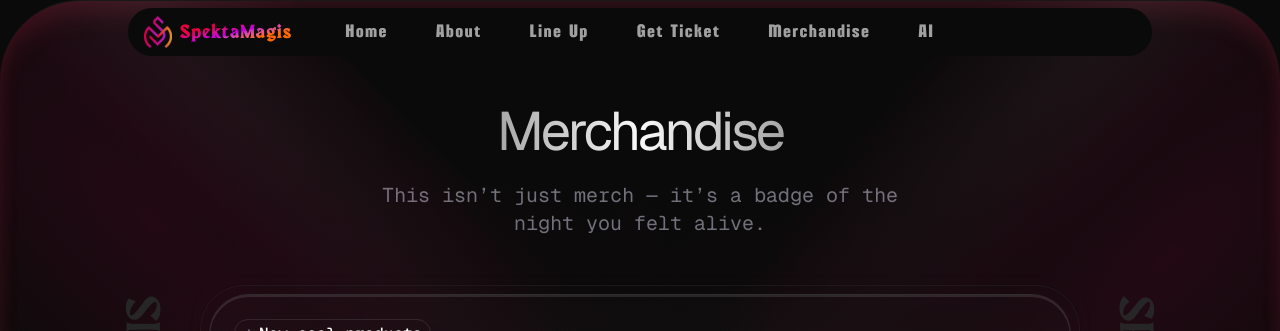
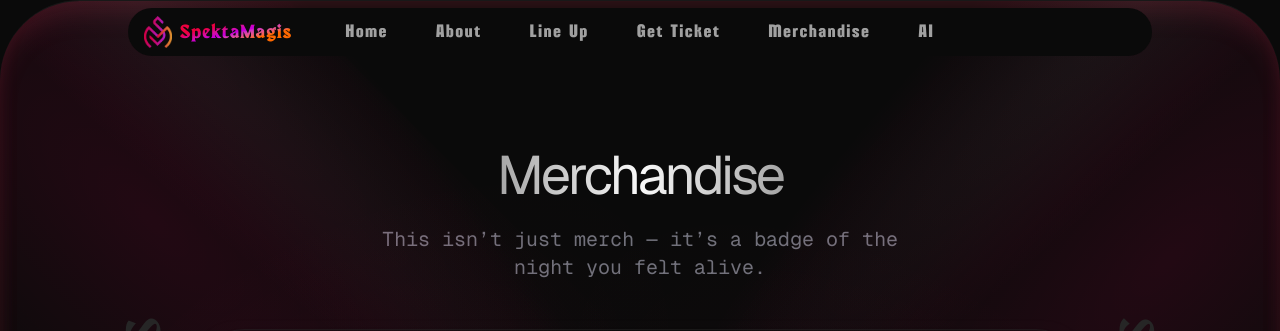
Before and after one commit to alfieqashwa/spekta-magis, a Next.js app: page /merchandise in a window 1280 px wide. Shown: the top 331 px of the page. Built offline with nearby package versions, Linux system fonts and the light colour scheme.

Commit message:
style: modified padding all head titles

```diff
--- a/components/compro.tsx
+++ b/components/compro.tsx
@@ -25,11 +25,11 @@ export function Compro({ compro }: { compro: { src: string; alt: string }[] }) {
           initial={{ opacity: 0, y: 50 }}
           animate={isInView ? { opacity: 1, y: 0 } : { opacity: 0, y: 50 }}
           transition={{ duration: 0.5, delay: 0 }}
-          className="mx-auto max-w-[540px]"
+          className="mx-auto max-w-[540px] pt-8 md:pt-16"
         >
           <h2
             className={cn(
-              "from-muted-foreground/55 via-foreground to-muted-foreground/55 mt-5 bg-gradient-to-r bg-clip-text text-center text-4xl font-semibold tracking-tighter text-transparent md:text-[54px] md:leading-[60px]",
+              "from-muted-foreground/55 via-foreground to-muted-foreground/55 bg-gradient-to-r bg-clip-text text-center text-4xl font-semibold tracking-tighter text-transparent md:text-[54px] md:leading-[60px]",
               space.className,
             )}
           >
--- a/components/events.tsx
+++ b/components/events.tsx
@@ -24,11 +24,11 @@ export function Events() {
           initial={{ opacity: 0, y: 50 }}
           animate={isInView ? { opacity: 1, y: 0 } : { opacity: 0, y: 50 }}
           transition={{ duration: 0.5, delay: 0 }}
-          className="mx-auto max-w-[540px]"
+          className="mx-auto max-w-[540px] pt-8 md:pt-16"
         >
           <h2
             className={cn(
-              "from-muted-foreground/55 via-foreground to-muted-foreground/55 mt-5 bg-gradient-to-r bg-clip-text text-center text-4xl font-semibold tracking-tighter text-transparent md:text-[54px] md:leading-[60px]",
+              "from-muted-foreground/55 via-foreground to-muted-foreground/55 bg-gradient-to-r bg-clip-text text-center text-4xl font-semibold tracking-tighter text-transparent md:text-[54px] md:leading-[60px]",
               space.className,
             )}
           >
--- a/components/gallery.tsx
+++ b/components/gallery.tsx
@@ -29,11 +29,11 @@ export function Gallery({
           initial={{ opacity: 0, y: 50 }}
           animate={isInView ? { opacity: 1, y: 0 } : { opacity: 0, y: 50 }}
           transition={{ duration: 0.5, delay: 0 }}
-          className="mx-auto max-w-[540px]"
+          className="mx-auto max-w-[540px] pt-8 md:pt-16"
         >
           <h2
             className={cn(
-              "from-muted-foreground/55 via-foreground to-muted-foreground/55 mt-5 bg-gradient-to-r bg-clip-text text-center text-4xl font-semibold tracking-tighter text-transparent md:text-[54px] md:leading-[60px]",
+              "from-muted-foreground/55 via-foreground to-muted-foreground/55 bg-gradient-to-r bg-clip-text text-center text-4xl font-semibold tracking-tighter text-transparent md:text-[54px] md:leading-[60px]",
               space.className,
             )}
           >
--- a/components/lineup.tsx
+++ b/components/lineup.tsx
@@ -29,11 +29,11 @@ export function LineUp(props: LineUpProps) {
           initial={{ opacity: 0, y: 50 }}
           animate={isInView ? { opacity: 1, y: 0 } : { opacity: 0, y: 50 }}
           transition={{ duration: 0.5, delay: 0 }}
-          className="mx-auto max-w-[540px] pt-20"
+          className="mx-auto max-w-[540px] pt-8 md:pt-16"
         >
           <h2
             className={cn(
-              "from-muted-foreground/55 via-foreground to-muted-foreground/55 mt-5 bg-gradient-to-r bg-clip-text text-center text-4xl font-semibold tracking-tighter text-transparent md:text-[54px] md:leading-[60px]",
+              "from-muted-foreground/55 via-foreground to-muted-foreground/55 bg-gradient-to-r bg-clip-text text-center text-4xl font-semibold tracking-tighter text-transparent md:text-[54px] md:leading-[60px]",
               space.className,
             )}
           >
```
